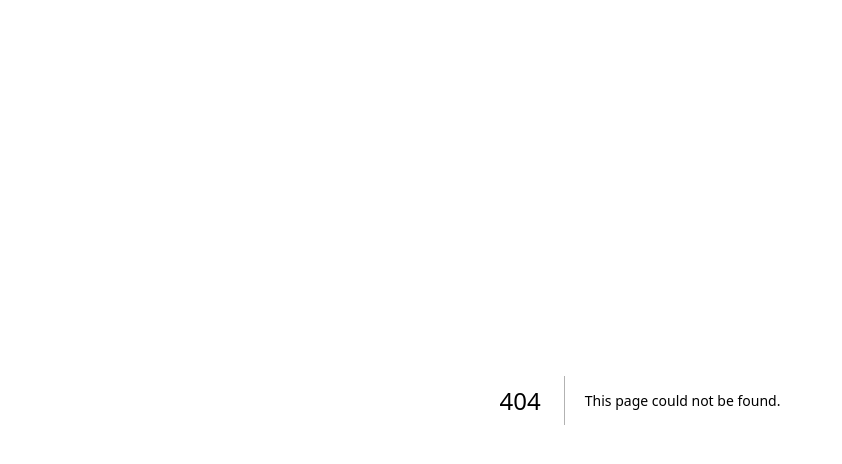
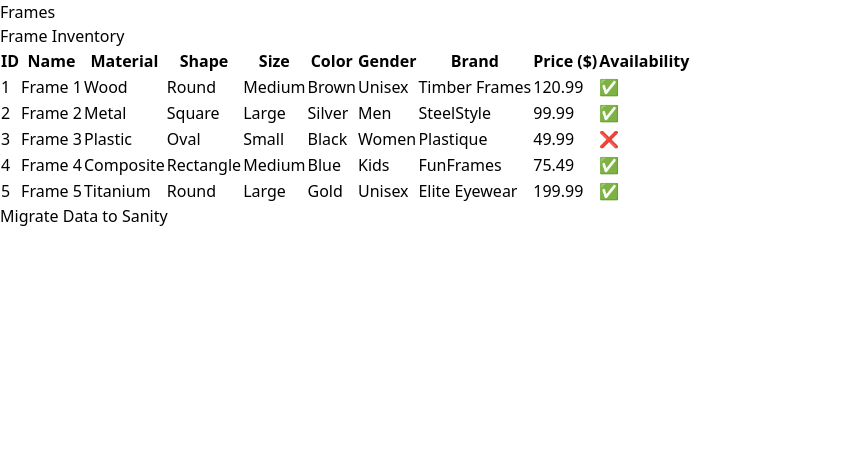
Before and after one commit to oscarcorellan/sanity-client-test, a Next.js app: page /frames in a window 1280 px wide. Before the commit this address had no page. Shown: the top 464 px of the page, without its empty margins (0-842 px from the left). Built offline with nearby package versions, Linux system fonts and the light colour scheme.

Commit message:
feat: add accesories page

```diff
--- a/src/app/api/migrateData/route.ts
+++ b/src/app/api/migrateData/route.ts
@@ -1,24 +1,24 @@
 import { NextResponse } from "next/server";
 import { client } from "@/sanity/lib/client";
 
-import { dummyData } from "@/consts/dummyData";
+export async function POST(req: Request) {
+  try {
+    const { dummyData } = await req.json();
 
-export async function POST() {
+    if (!Array.isArray(dummyData) || dummyData.length === 0) {
+      return NextResponse.json(
+        { message: "Invalid data provided" },
+        { status: 400 }
+      );
+    }
+
     const transaction = client.transaction();
 
     dummyData.forEach((frame) => {
       transaction.create({
         _type: "frame",
         _id: frame.id.toString(),
-      name: frame.name,
-      material: frame.material,
-      shape: frame.shape,
-      size: frame.size,
-      color: frame.color,
-      gender: frame.gender,
-      brand: frame.brand,
-      price: frame.price,
-      availability: frame.availability,
+        ...frame,
       });
     });
 
@@ -27,4 +27,11 @@ export async function POST() {
       { message: "Data migrated successfully" },
       { status: 200 }
     );
+  } catch (error) {
+    console.error("Migration error:", error);
+    return NextResponse.json(
+      { message: "Failed to migrate data" },
+      { status: 500 }
+    );
   }
+}
--- /dev/null
+++ b/src/app/frames/page.tsx
@@ -0,0 +1,57 @@
+import { MigrateButton } from "@/components/migrateButton";
+import { TableRow } from "@/components/tableRow";
+import { FramesData } from "@/consts/dummyData";
+
+const FramesPage = () => {
+  return (
+    <div className="min-h-screen p-8 sm:p-20 bg-gray-50 dark:bg-gray-900">
+      <h1 className="text-2xl font-bold mb-8 text-center text-gray-800 dark:text-gray-200">
+        Frame Inventory
+      </h1>
+      <div className="overflow-x-auto">
+        <table className="w-full table-auto border-collapse border border-gray-300 dark:border-gray-700">
+          <thead>
+            <tr className="bg-gray-200 dark:bg-gray-800 text-gray-700 dark:text-gray-300">
+              <th className="border border-gray-300 dark:border-gray-700 px-4 py-2">
+                ID
+              </th>
+              <th className="border border-gray-300 dark:border-gray-700 px-4 py-2">
+                Name
+              </th>
+              <th className="border border-gray-300 dark:border-gray-700 px-4 py-2">
+                Material
+              </th>
+              <th className="border border-gray-300 dark:border-gray-700 px-4 py-2">
+                Shape
+              </th>
+              <th className="border border-gray-300 dark:border-gray-700 px-4 py-2">
+                Size
+              </th>
+              <th className="border border-gray-300 dark:border-gray-700 px-4 py-2">
+                Color
+              </th>
+              <th className="border border-gray-300 dark:border-gray-700 px-4 py-2">
+                Gender
+              </th>
+              <th className="border border-gray-300 dark:border-gray-700 px-4 py-2">
+                Brand
+              </th>
+              <th className="border border-gray-300 dark:border-gray-700 px-4 py-2">
+                Price ($)
+              </th>
+              <th className="border border-gray-300 dark:border-gray-700 px-4 py-2">
+                Availability
+              </th>
+            </tr>
+          </thead>
+          <tbody>
+            <TableRow dummyData={FramesData} />
+          </tbody>
+        </table>
+      </div>
+      <MigrateButton dummyData={FramesData} />
+    </div>
+  );
+};
+
+export default FramesPage;
--- a/src/app/layout.tsx
+++ b/src/app/layout.tsx
@@ -1,6 +1,7 @@
 import type { Metadata } from "next";
 import localFont from "next/font/local";
 import "./globals.css";
+import { NavBar } from "@/components/NavBar";
 
 const geistSans = localFont({
   src: "./fonts/GeistVF.woff",
@@ -28,6 +29,7 @@ export default function RootLayout({
       <body
         className={`${geistSans.variable} ${geistMono.variable} antialiased`}
       >
+        <NavBar />
         {children}
       </body>
     </html>
--- /dev/null
+++ b/src/components/NavBar.tsx
@@ -0,0 +1,9 @@
+import Link from "next/link";
+
+export const NavBar = () => {
+  return (
+    <div className="bg-gray-100 dark:bg-gray-800 px-4 py-2 text-gray-800 dark:text-gray-200">
+      <Link href="/frames">Frames</Link>
+    </div>
+  );
+};
--- a/src/consts/dummyData.ts
+++ b/src/consts/dummyData.ts
@@ -1,4 +1,4 @@
-export const dummyData = [
+export const FramesData = [
   {
     id: "1",
     name: "Frame 1",
@@ -65,3 +65,105 @@ export const dummyData = [
     availability: true,
   },
 ];
+
+export const AccessoriesData = [
+  {
+    id: "A1",
+    legacyId: "ENT1",
+    entityId: "ACC1",
+    name: "Protective Case",
+    description: "Durable leather case for Frame 1",
+    price: 20.99,
+    availability: true,
+  },
+  {
+    id: "A2",
+    legacyId: "ENT1",
+    entityId: "ACC2",
+    name: "Cleaning Cloth",
+    description: "Microfiber cloth for keeping Frame 1 clean",
+    price: 5.99,
+    availability: true,
+  },
+  {
+    id: "A3",
+    legacyId: "ENT1",
+    entityId: "ACC3",
+    name: "Lens Protector",
+    description: "Anti-scratch protector for Frame 1 lenses",
+    price: 12.99,
+    availability: false,
+  },
+  {
+    id: "A4",
+    legacyId: "ENT2",
+    entityId: "ACC4",
+    name: "Travel Pouch",
+    description: "Compact pouch for storing Frame 2",
+    price: 15.49,
+    availability: true,
+  },
+  {
+    id: "A5",
+    legacyId: "ENT2",
+    entityId: "ACC5",
+    name: "Replacement Screws",
+    description: "Spare screws for Frame 2 maintenance",
+    price: 7.49,
+    availability: true,
+  },
+  {
+    id: "A6",
+    legacyId: "ENT3",
+    entityId: "ACC6",
+    name: "Cleaning Spray",
+    description: "Specialized spray for cleaning Frame 3",
+    price: 6.99,
+    availability: true,
+  },
+  {
+    id: "A7",
+    legacyId: "ENT3",
+    entityId: "ACC7",
+    name: "Stylish Strap",
+    description: "Adjustable strap for Frame 3",
+    price: 10.99,
+    availability: false,
+  },
+  {
+    id: "A8",
+    legacyId: "ENT4",
+    entityId: "ACC8",
+    name: "Kids Case",
+    description: "Colorful case for Frame 4",
+    price: 8.99,
+    availability: true,
+  },
+  {
+    id: "A9",
+    legacyId: "ENT4",
+    entityId: "ACC9",
+    name: "Lens Wipes",
+    description: "Disposable wipes for cleaning Frame 4 lenses",
+    price: 3.99,
+    availability: true,
+  },
+  {
+    id: "A10",
+    legacyId: "ENT5",
+    entityId: "ACC10",
+    name: "Luxury Case",
+    description: "Premium case for Frame 5",
+    price: 25.99,
+    availability: true,
+  },
+  {
+    id: "A11",
+    legacyId: "ENT5",
+    entityId: "ACC11",
+    name: "Anti-fog Spray",
+    description: "Spray to prevent fogging on Frame 5 lenses",
+    price: 9.99,
+    availability: false,
+  },
+];
--- a/src/sanity/schemaTypes/frames.ts
+++ b/src/sanity/schemaTypes/frames.ts
@@ -5,7 +5,6 @@ export const frame = defineType({
   title: "Frame",
   type: "document",
   fields: [
-    { name: "id", title: "ID", type: "number" },
     { name: "name", title: "Name", type: "string" },
     { name: "material", title: "Material", type: "string" },
     { name: "shape", title: "Shape", type: "string" },
--- a/src/sanity/schemaTypes/index.ts
+++ b/src/sanity/schemaTypes/index.ts
@@ -1,6 +1,7 @@
 import { type SchemaTypeDefinition } from "sanity";
 import { frame } from "./frames";
+import { accessory } from "./accessories";
 
 export const schema: { types: SchemaTypeDefinition[] } = {
-  types: [frame],
+  types: [frame, accessory],
 };
```
Also changed, not shown: src/app/accessories/page.tsx (added, +38 -0 lines), src/app/page.tsx (+2 -50 lines), src/sanity/schemaTypes/accessories.ts (added, +20 -0 lines). Lines whose indentation alone changed are shown as unchanged.
